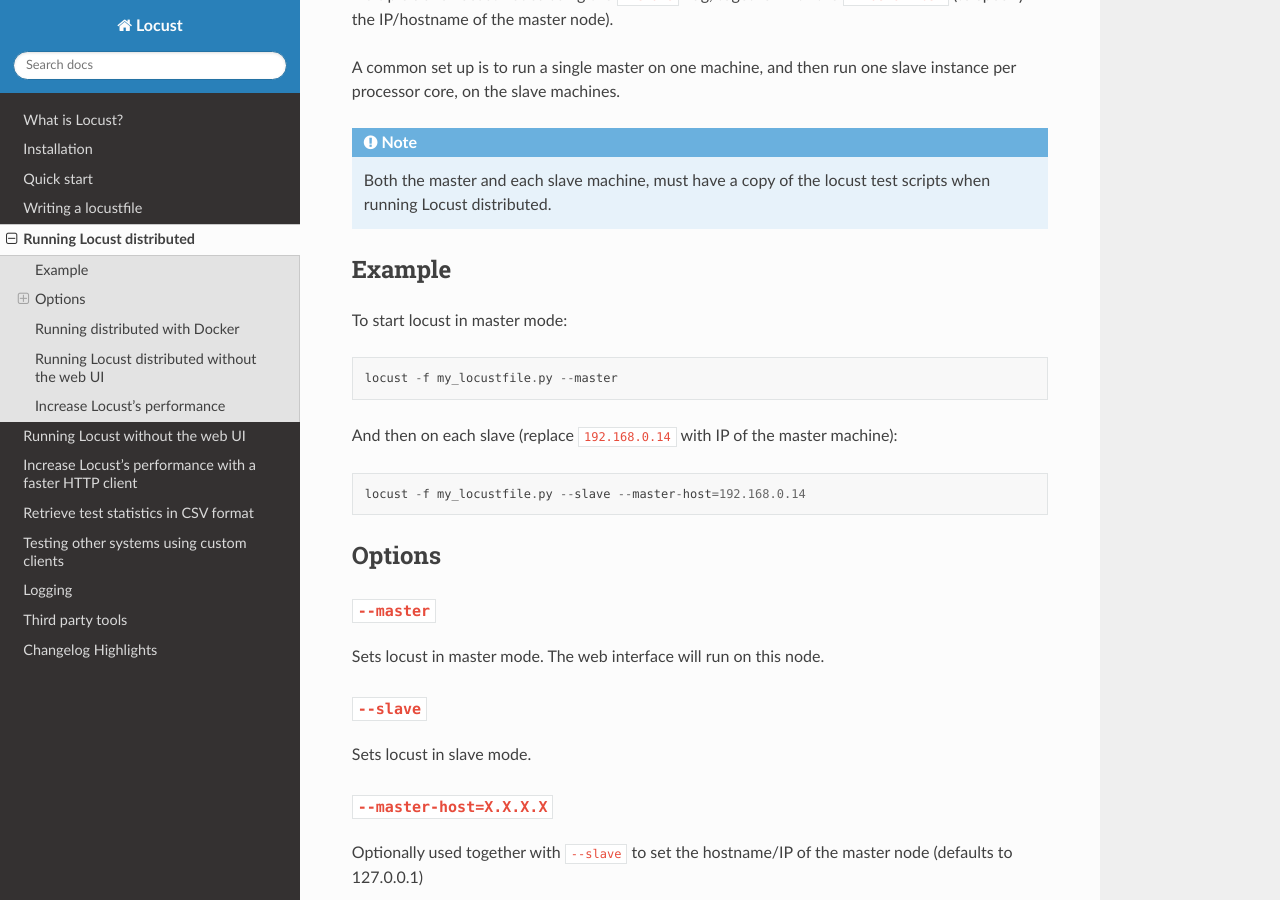
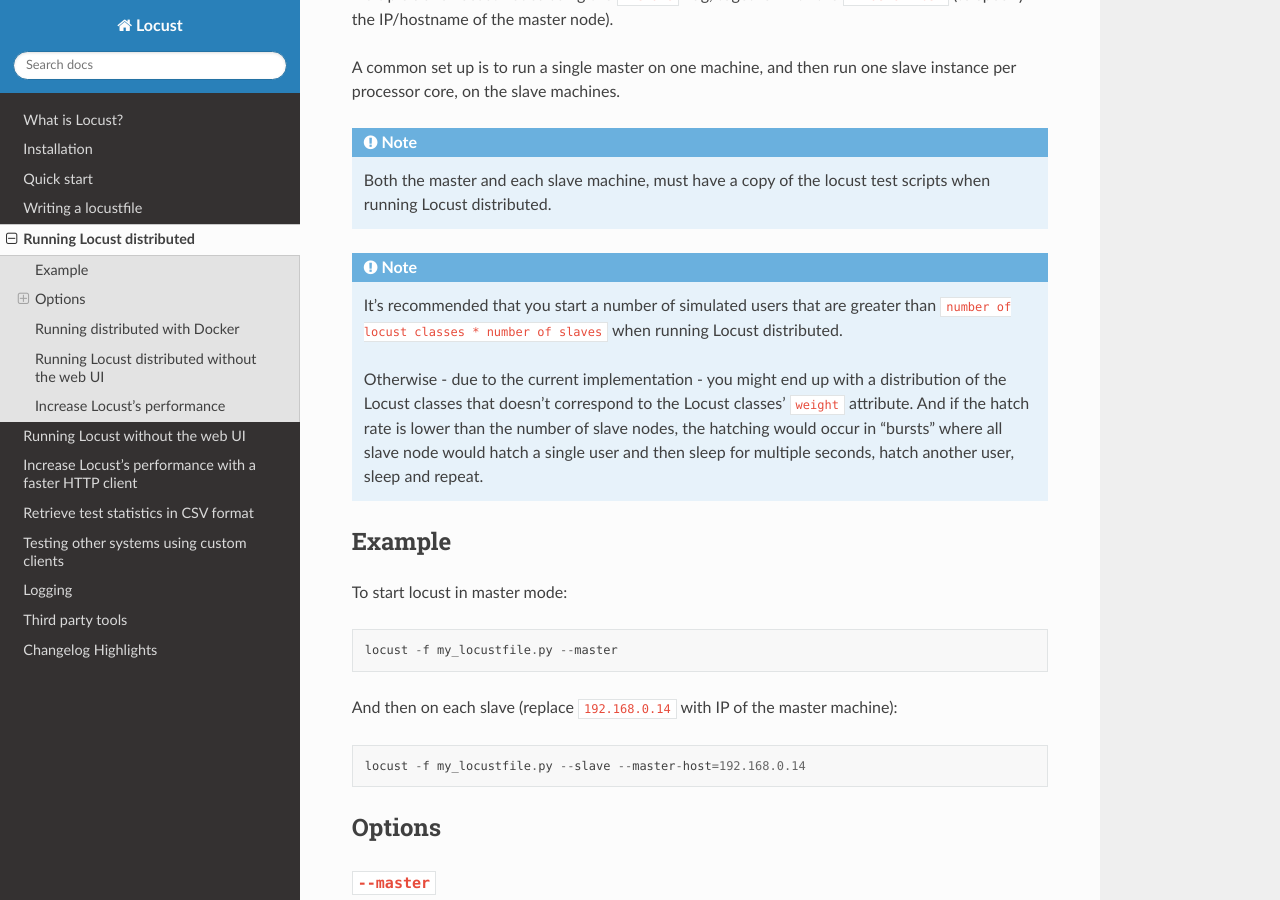
Before and after one commit to locustio/locust, a Sphinx documentation site: the page built from docs/running-locust-distributed.rst, in a window 1280 px wide and 900 px high, scrolled down 322 px. Built offline with Sphinx 7.4.7 and the Read the Docs theme 2.0.0, drawn with Linux system fonts in a browser that asks for light colours; pages that are not in the unit, such as notebooks, are missing from menus.

Commit message:
Added note about low number of simulated users, or low hatch rate, together with high number of slave nodes

```diff
--- a/docs/running-locust-distributed.rst
+++ b/docs/running-locust-distributed.rst
@@ -19,6 +19,16 @@
 .. note::
     Both the master and each slave machine, must have a copy of the locust test scripts
     when running Locust distributed.
+
+.. note::
+    It's recommended that you start a number of simulated users that are greater  than
+    ``number of locust classes * number of slaves`` when running Locust distributed.
+
+    Otherwise - due to the current implementation -
+    you might end up with a distribution of the  Locust classes that doesn't correspond to the
+    Locust classes' ``weight`` attribute. And if the hatch rate is lower than the number of slave
+    nodes, the hatching would occur in "bursts" where all slave node would hatch a single user and
+    then sleep for multiple seconds, hatch another user, sleep and repeat.
 
 
 Example
```
